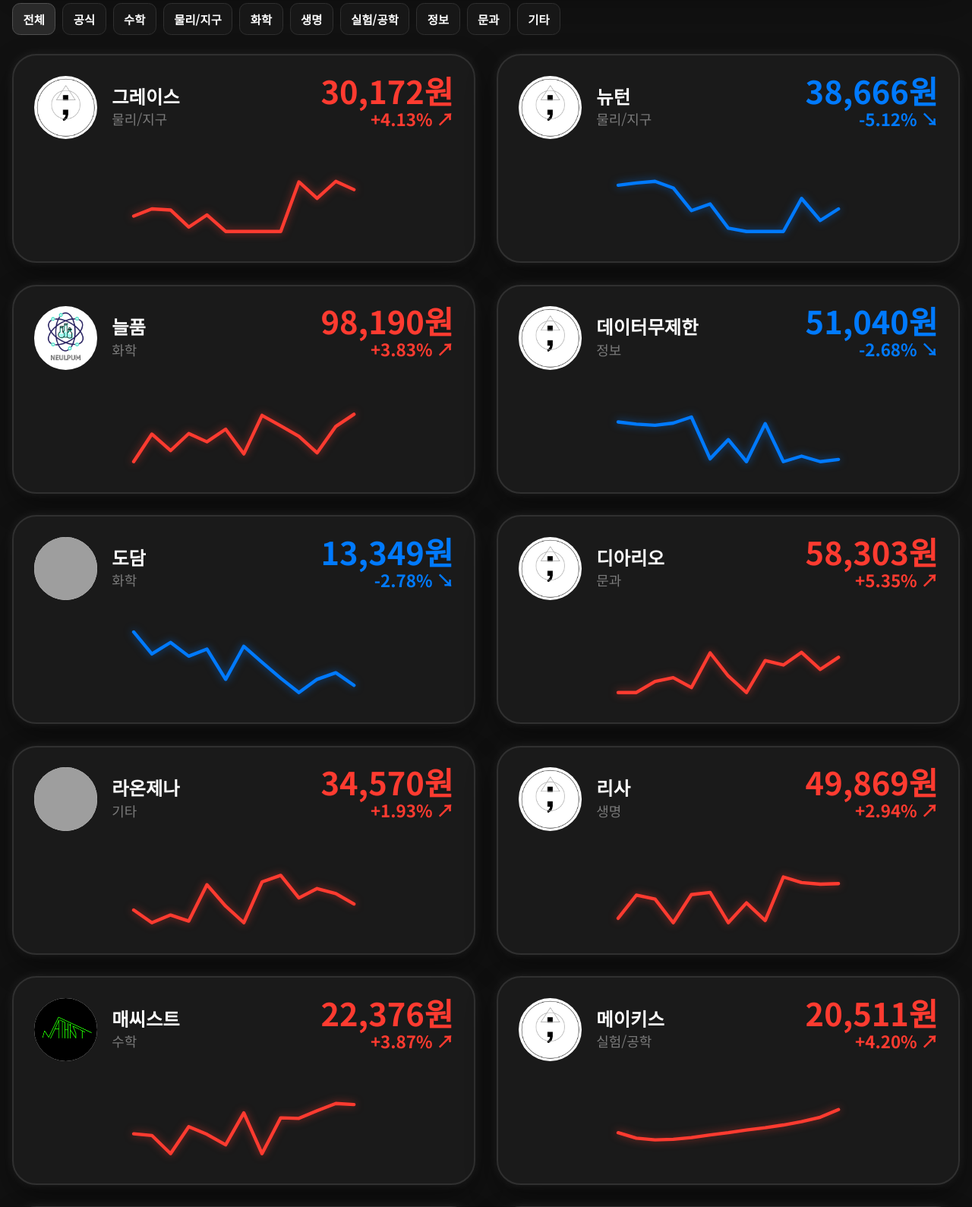
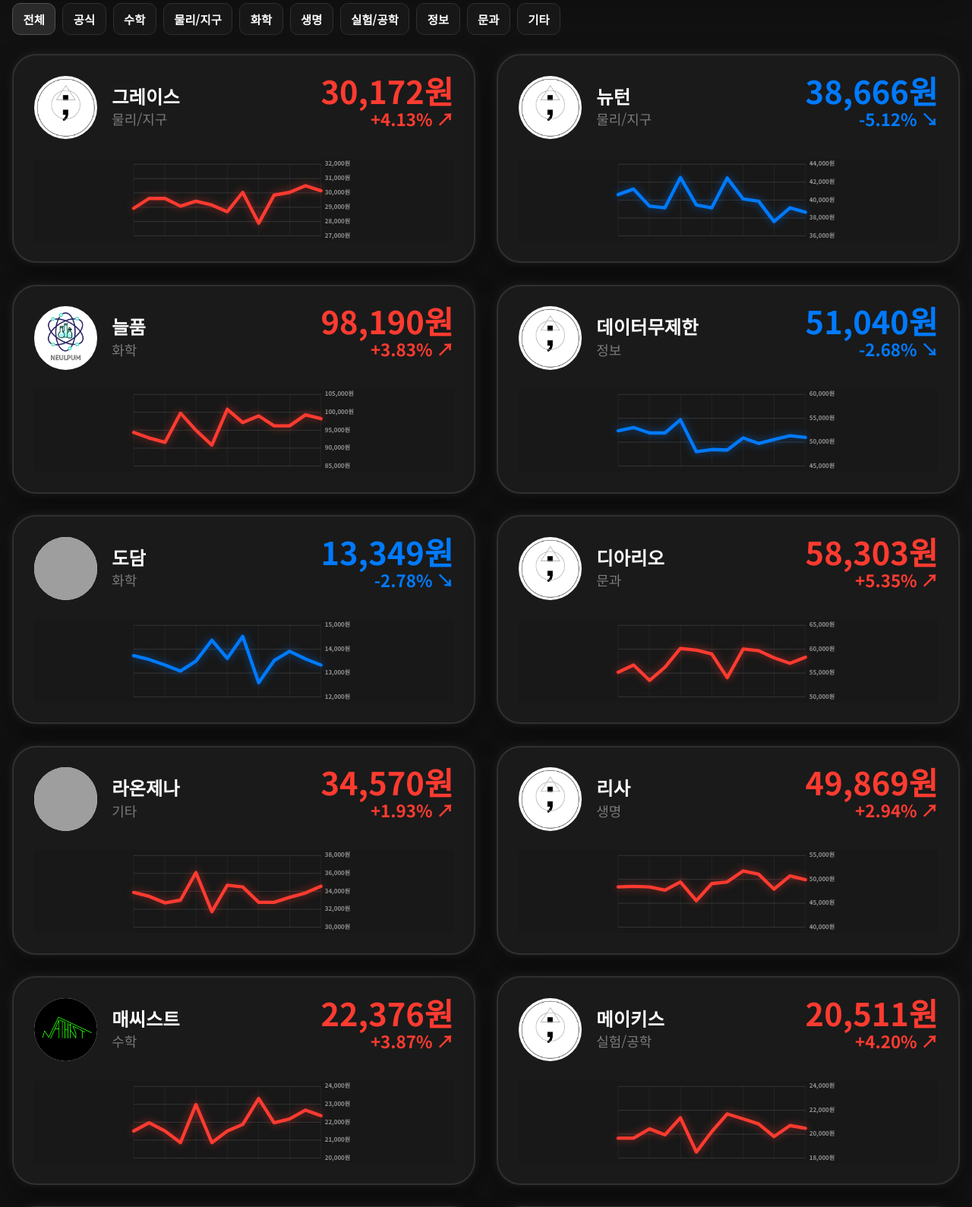
Before and after one commit to jeongbin-0509/StockKolon26, a Flask app: page /buy in a window 1280 px wide. Shown: the part 282-1871 px from the top of the page at 76% size. Run offline with Flask 3, Linux system fonts and the light colour scheme; the visitor is signed in with stand-in values (Sample User, id 1); grey boxes are pictures that could not be loaded.

Commit message:
수정 내용 설명

```diff
--- a/app/static/css/buy.css
+++ b/app/static/css/buy.css
@@ -250,6 +250,27 @@ body {
     filter: drop-shadow(0 0 7px rgba(0, 122, 255, 0.55));
 }
 
+.chart-grid-line {
+    stroke: rgba(255, 255, 255, 0.12);
+    stroke-width: 1;
+    vector-effect: non-scaling-stroke;
+}
+
+.chart-grid-line-minor {
+    stroke: rgba(255, 255, 255, 0.055);
+}
+
+.chart-price-label {
+    fill: #929292;
+    font-size: 11px;
+    font-weight: 700;
+    dominant-baseline: middle;
+}
+
+.modal-chart .chart-price-label {
+    font-size: 18px;
+}
+
 .trade-overlay {
     position: fixed;
     inset: 0;
@@ -390,6 +411,11 @@ body {
     border: 2px solid #3a3a3a;
     border-radius: 1.5rem;
     background: #1a1a1a;
+}
+
+.stock-chart,
+.modal-chart {
+    background-color: #181818;
 }
 
 @media (max-height: 820px) {
--- a/app/static/js/buy.js
+++ b/app/static/js/buy.js
@@ -82,19 +82,74 @@ function setClubImage(img, clubNum) {
     img.src = fileName ? `${imageBase}${fileName}` : defaultLogo;
 }
 
-function chartPoints(seed, trend, width = 420, height = 150) {
-    const points = [];
+function chartPrices(stock, seedOffset = 0) {
+    const prices = [];
     const count = 13;
+    const startPrice = stock.trend === "up"
+        ? stock.price - stock.changeWon
+        : stock.price + stock.changeWon;
+    const volatility = Math.max(stock.price * 0.08, 1000);
 
     for (let i = 0; i < count; i += 1) {
-        const x = 10 + (i * (width - 20)) / (count - 1);
-        const drift = trend === "up" ? (count - i) * 5 : i * 5;
-        const noise = seededValue(seed + i, 16, height - 38);
-        const y = Math.max(18, Math.min(height - 18, noise + drift));
-        points.push(`${Math.round(x)},${Math.round(y)}`);
+        const progress = i / (count - 1);
+        const basePrice = startPrice + (stock.price - startPrice) * progress;
+        const noiseRatio = (seededValue(stock.club_num + seedOffset + i * 7, 0, 2000) - 1000) / 1000;
+        const noise = noiseRatio * volatility * Math.sin(Math.PI * progress);
+        prices.push(Math.max(100, Math.round(basePrice + noise)));
     }
 
-    return points.join(" ");
+    prices[prices.length - 1] = stock.price;
+    return prices;
+}
+
+function nicePriceStep(value) {
+    const power = 10 ** Math.floor(Math.log10(Math.max(1, value)));
+    const fraction = value / power;
+    const multiplier = fraction <= 1 ? 1 : fraction <= 2 ? 2 : fraction <= 5 ? 5 : 10;
+    return multiplier * power;
+}
+
+function chartMarkup(stock, width = 420, height = 150, seedOffset = 0) {
+    const prices = chartPrices(stock, seedOffset);
+    const rawMin = Math.min(...prices);
+    const rawMax = Math.max(...prices);
+    const padding = Math.max((rawMax - rawMin) * 0.15, stock.price * 0.02, 100);
+    const step = nicePriceStep((rawMax - rawMin + padding * 2) / 4);
+    const scaleMin = Math.max(0, Math.floor((rawMin - padding) / step) * step);
+    const scaleMax = Math.ceil((rawMax + padding) / step) * step;
+    const scaleRange = scaleMax - scaleMin || step;
+    const left = 10;
+    const top = 10;
+    const bottom = height - 10;
+    const plotRight = width - (width <= 500 ? 70 : 105);
+    const plotWidth = plotRight - left;
+    const plotHeight = bottom - top;
+
+    const priceToY = (price) => bottom - ((price - scaleMin) / scaleRange) * plotHeight;
+
+    const horizontalGrid = [];
+    for (let price = scaleMin; price <= scaleMax; price += step) {
+        const y = priceToY(price);
+        horizontalGrid.push(`
+            <line class="chart-grid-line" x1="${left}" y1="${y}" x2="${plotRight}" y2="${y}" />
+            <text class="chart-price-label" x="${plotRight + 7}" y="${y}">${price.toLocaleString("ko-KR")}원</text>
+        `);
+    }
+
+    const verticalGrid = Array.from({ length: 7 }, (_, index) => {
+        const x = left + (index / 6) * plotWidth;
+        return `<line class="chart-grid-line chart-grid-line-minor" x1="${x}" y1="${top}" x2="${x}" y2="${bottom}" />`;
+    }).join("");
+
+    const points = prices.map((price, index) => {
+        const x = left + (index / (prices.length - 1)) * plotWidth;
+        return `${Math.round(x)},${Math.round(priceToY(price))}`;
+    }).join(" ");
+
+    return `
+        <g class="chart-grid">${verticalGrid}${horizontalGrid.join("")}</g>
+        <polyline points="${points}" />
+    `;
 }
 
 function createStockCard(rawClub) {
@@ -118,7 +173,7 @@ function createStockCard(rawClub) {
             <span>${stock.changeRate > 0 ? "+" : ""}${stock.changeRate.toFixed(2)}% ${stock.trend === "up" ? "↗" : "↘"}</span>
         </div>
         <svg class="stock-chart ${stock.trend}-chart" viewBox="0 0 420 150" aria-hidden="true">
-            <polyline points="${chartPoints(stock.club_num, stock.trend)}" />
+            ${chartMarkup(stock)}
         </svg>
     `;
 
@@ -178,7 +233,7 @@ function openModal(card) {
     modalChange.classList.toggle("down", stock.trend === "down");
     modalChart.classList.toggle("up-chart", stock.trend === "up");
     modalChart.classList.toggle("down-chart", stock.trend === "down");
-    modalChart.querySelector("polyline").setAttribute("points", chartPoints(stock.club_num + 20, stock.trend, 820, 260));
+    modalChart.innerHTML = chartMarkup(stock, 820, 260, 20);
     setClubImage(modalLogo, stock.club_num);
 
     modalStats[0].textContent = stock.owned;
```
